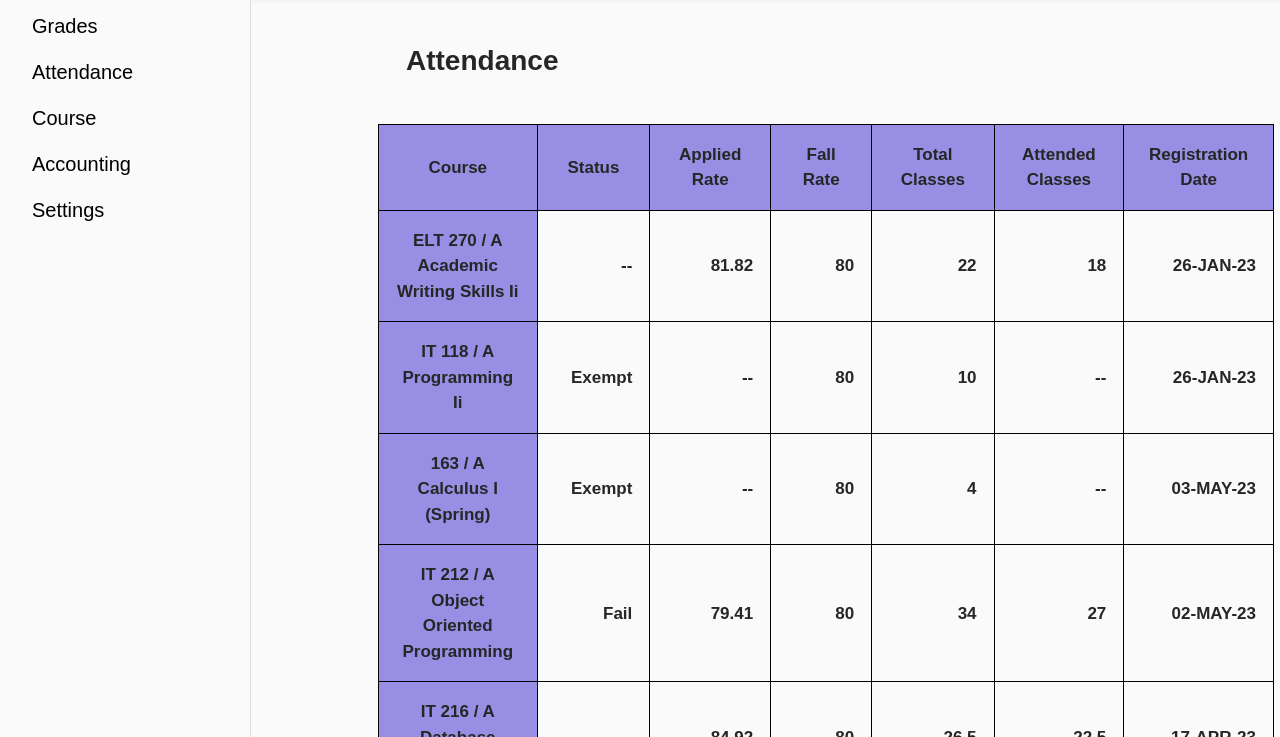
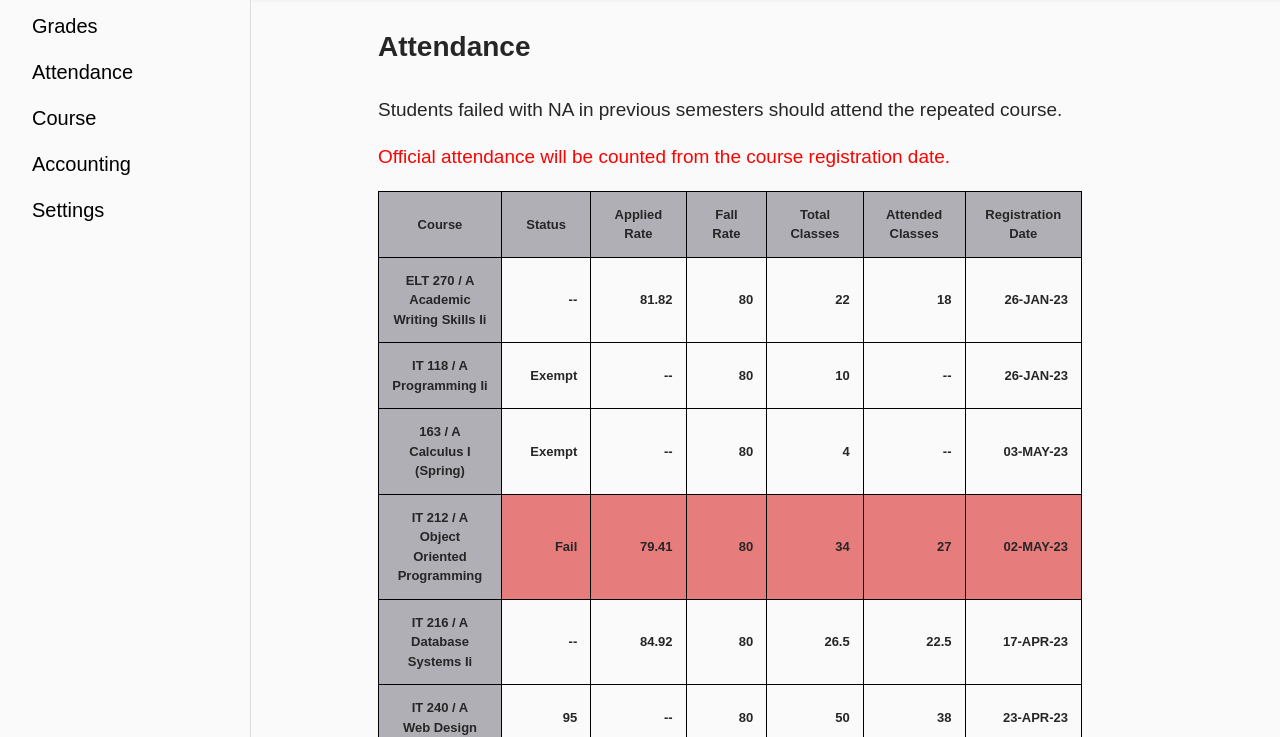
Before and after one commit to BlindMizuri/SIS_UNI_Projrct, a plain HTML site: page Attendance.html in a window 1280 px wide. Shown: the part 63-800 px from the top of the page. Drawn offline with Linux system fonts and the light colour scheme.

Commit message:
Update Attendance.html

```diff
--- a/Attendance.html
+++ b/Attendance.html
@@ -20,11 +20,17 @@ body {
 /* Styles for the heading */
 h1 {
     font-size: 28px;
-    margin-left: 1em;
-    margin-bottom: 1.5em;
+    margin-bottom: 1em;
     text-align: left;
     color: #262626;
       }
+      p{
+        font-size: 19px;
+      }
+      .P_red{
+        color: red;
+      }
+
 /* Sidebar styling */
 .sidebar {
   position: fixed;
@@ -128,20 +134,28 @@ h1 {
 table, tr, td, th{
     border-collapse: collapse;
     border: 1px solid #000000;
-    width: 70%;
+    width: 55%;
+    height: 8px;
     font-weight: bold;
 }
 th{
     padding: 1em;
-    background-color: #988ee4;
+    background-color: #b0afb6;
     width: 10em;
-    font-size: 17px;
+    font-size: 13px;
 }
 td{
     width: 8em;
     text-align: right;
-    font-size: 17px;
+    font-size: 13px;
     padding-right: 1em;
+}
+
+.failed-row {
+  background-color: rgb(231, 124, 124);
+}
+.Exempted-row{
+  background-color: #8c7fe2;
 }
 
 
@@ -155,7 +169,7 @@ td{
   }
   main {
   position: relative;
-  top: 6em;
+  top: 5em;
   left: 27em;
   bottom: 0;
   right: 10em;
@@ -187,7 +201,8 @@ td{
 
   <main>
     <h1>Attendance</h1>
-
+<p>Students failed with NA in previous semesters should attend the repeated course. </p>
+  <p class="P_red"> Official attendance will be counted from the course registration date. </p>
     <table>
         <thead>
         <tr>
@@ -284,4 +299,16 @@ td{
   </main>
 
 </body>
+<script>
+  const tableRows = document.querySelectorAll('table tr:not(:first-child)');
+
+  tableRows.forEach(row => {
+  const statusCell = row.cells[1];
+  if (statusCell.textContent.trim() === 'Fail') {
+    row.classList.add('failed-row');
+  }
+});
+
+</script>
+
 </html>
```
